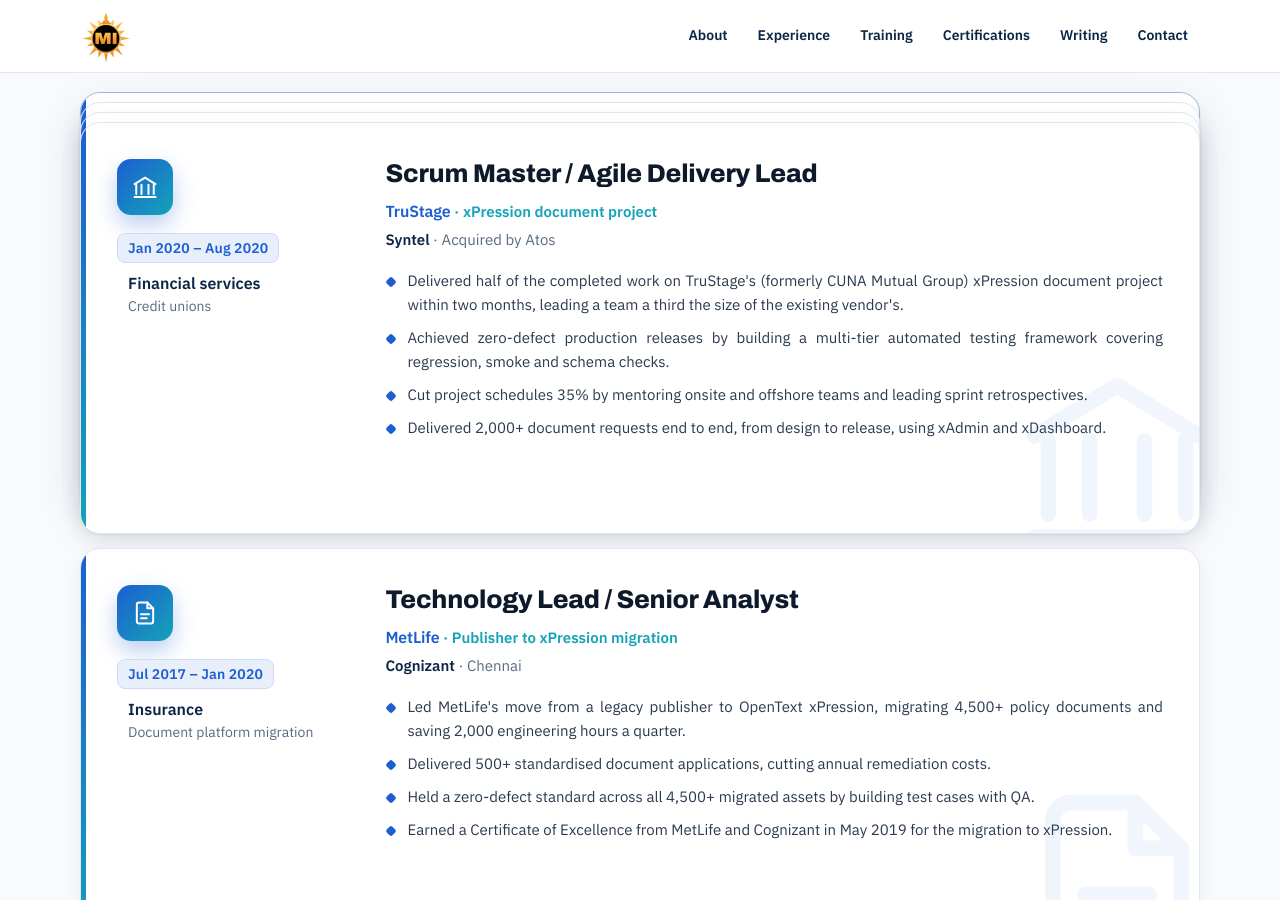
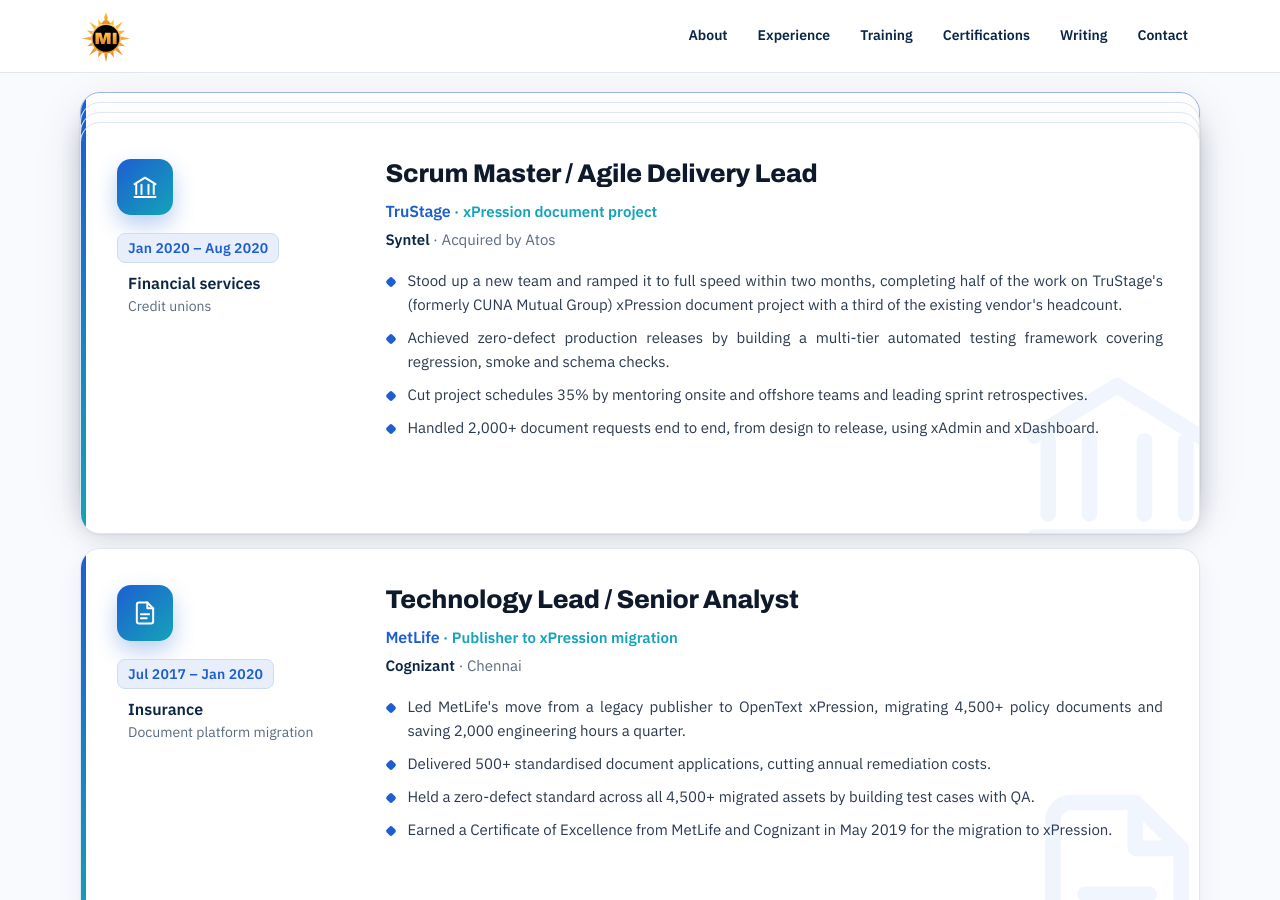
Before and after one commit to Madhan-I/Madhan-I.github.io, a Jekyll site: the page built from index.html, in a window 1280 px wide and 900 px high, scrolled down 3303 px. Built offline with Jekyll 4.4.1, drawn with Linux system fonts in a browser that asks for light colours.

Commit message:
Syntel: stress new-team ramp-up, vary verbs
Co-Authored-By: Claude Opus 5.5 <noreply@anthropic.com>
Claude-Session: https://claude.ai/code/session_01MFRrTt7LBDdX57m85KHNGp

```diff
--- a/_data/profile.yml
+++ b/_data/profile.yml
@@ -136,10 +136,10 @@ experience:
     detail: Acquired by Atos
     project: "xPression document project"
     points:
-      - "Delivered half of the completed work on TruStage's (formerly CUNA Mutual Group) xPression document project within two months, leading a team a third the size of the existing vendor's."
+      - "Stood up a new team and ramped it to full speed within two months, completing half of the work on TruStage's (formerly CUNA Mutual Group) xPression document project with a third of the existing vendor's headcount."
       - "Achieved zero-defect production releases by building a multi-tier automated testing framework covering regression, smoke and schema checks."
       - "Cut project schedules 35% by mentoring onsite and offshore teams and leading sprint retrospectives."
-      - "Delivered 2,000+ document requests end to end, from design to release, using xAdmin and xDashboard."
+      - "Handled 2,000+ document requests end to end, from design to release, using xAdmin and xDashboard."
   - dates: Jul 2017 – Jan 2020
     title: Technology Lead / Senior Analyst
     sector: "Insurance · Document platform migration"
```
